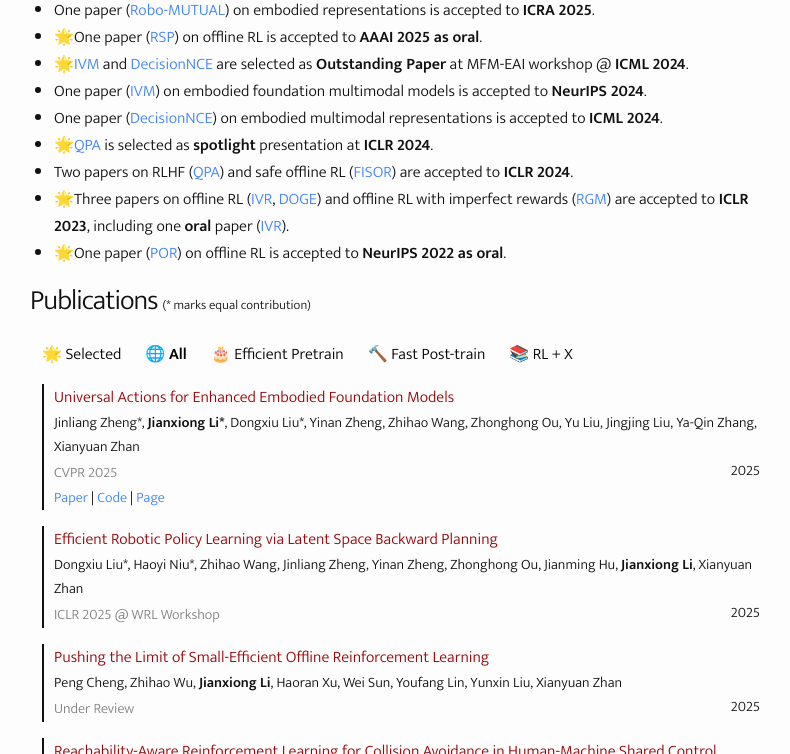
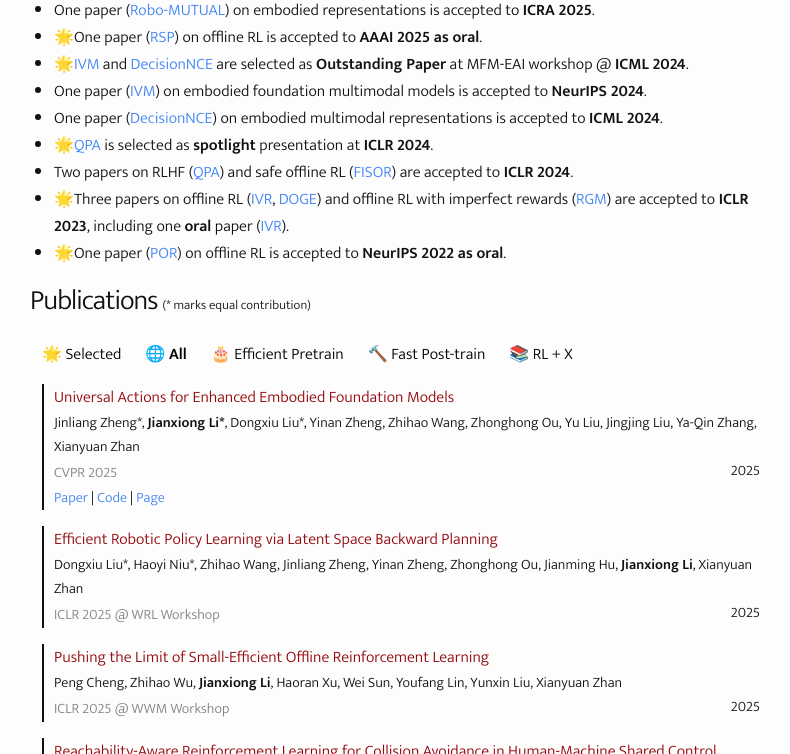
Before and after one commit to Facebear-ljx/Facebear-ljx.github.io, a plain HTML site: page index.html in a window 1280 px wide. Both pictures are taken after a click on the button "🌐 All". Shown: the part 749-1503 px from the top of the page, without its empty margins (234-1024 px from the left). Drawn offline with Linux system fonts and the light colour scheme; a web font is replaced by a local one.

Commit message:
Update index.html

```diff
--- a/index.html
+++ b/index.html
@@ -334,7 +334,7 @@
               Pushing the Limit of Small-Efficient Offline Reinforcement Learning
             </span>
                 <span class="authors">Peng Cheng, Zhihao Wu, <strong>Jianxiong Li</strong>, Haoran Xu, Wei Sun, Youfang Lin, Yunxin Liu, Xianyuan Zhan</span>
-                <span class="journal-info">Under Review</span>
+                <span class="journal-info">ICLR 2025 @ WWM Workshop</span>
                 <!-- <span class="oral">(Spotlight, Top 5%)</span> -->
                 <span class="year">2025</span>
                 <span class="links">
```
